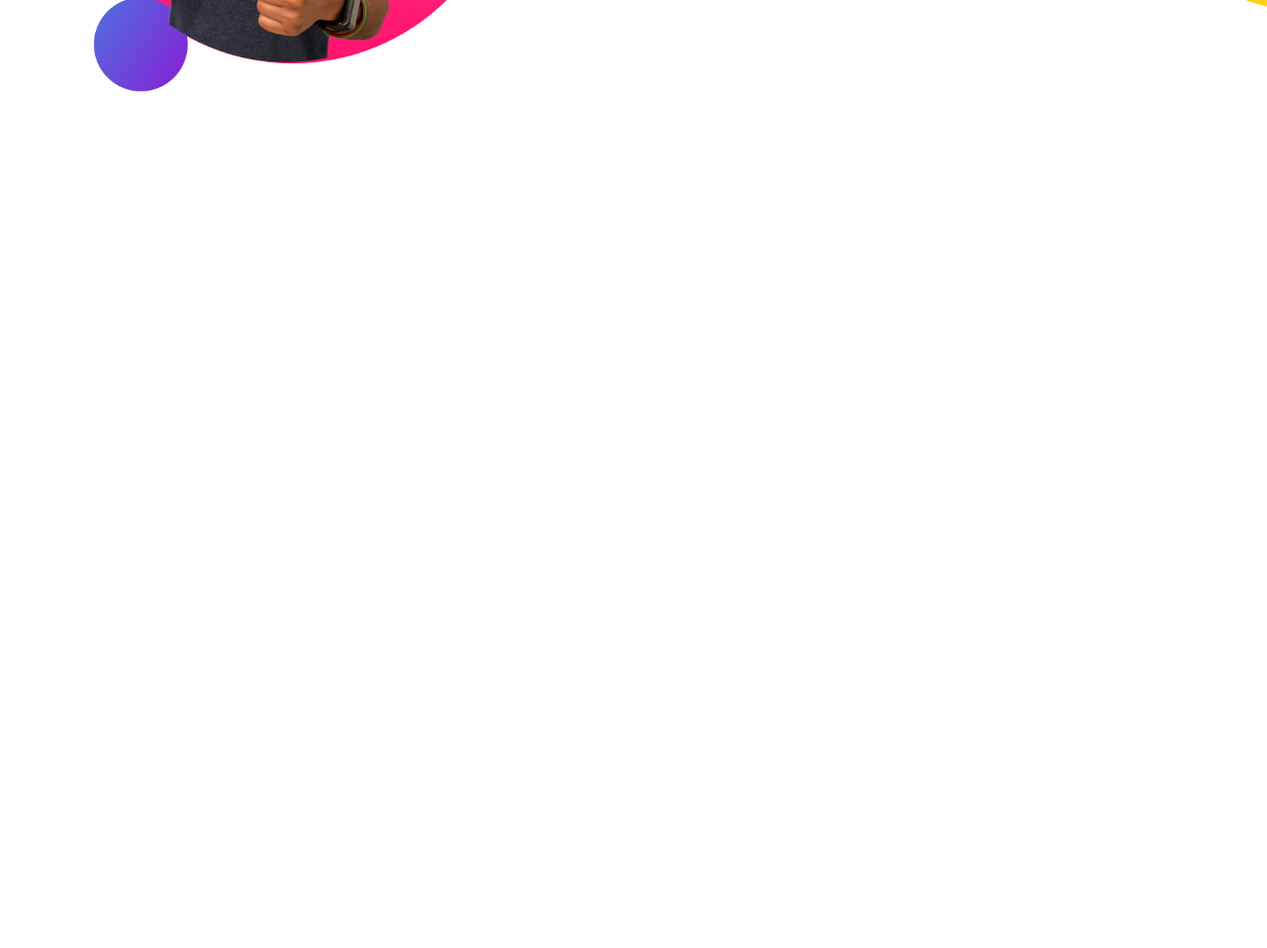
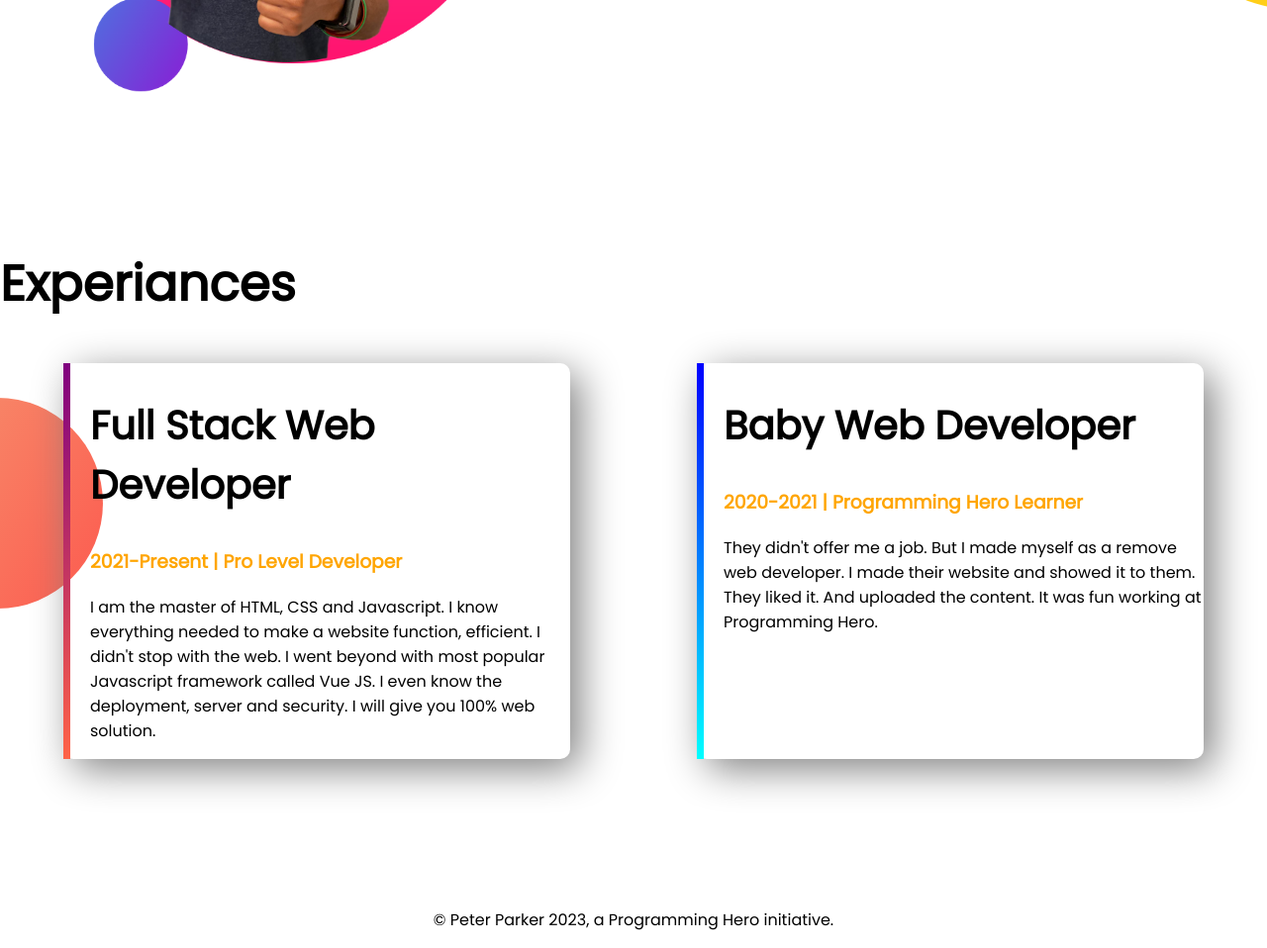
Before and after one commit to dvlprtanvir/developer-portfolio, a plain HTML site: page index.html in a window 1280 px wide. Shown: the part 1024-1982 px from the top of the page at 99% size. Before the commit the page ends 1274 px from the top, so only its background shows below. Drawn offline with Linux system fonts and the light colour scheme.

Commit message:
all done

```diff
--- a/index.html
+++ b/index.html
@@ -13,7 +13,7 @@
 </head>
 
 <body>
-    <section class="top-banner">
+    <section class="top-banner flexible-container">
         <div class="half-width">
             <h1>Welcome To</h1>
             <h1> <span class="orange-color">Tanvir Hassan </span> World!!! </h1>
@@ -29,7 +29,7 @@
             <img src="images/tan-bg.png" alt="">
         </div>
     </section>
-    <section class="dream-big">
+    <section class="dream-big flexible-container">
         <div class="half-width">
             <img src="images/jhankar2.png" alt="">
         </div>
@@ -41,7 +41,30 @@
             <a class="link-button" target="_blank" href="https://github.com/dvlprtanvir">Download Resume</a>
         </div>
     </section>
+    <section class="experience-area">
+        <h1>Experiances</h1>
 
+        <div class="flexible-container">
+            <div id="full-web-dev-exp" class="experience-item">
+                <h2>Full Stack Web Developer</h2>
+                <h3 class="orange-color">2021-Present | Pro Level Developer</h3>
+                <p>I am the master of HTML, CSS and Javascript. I know everything needed to make a website function,
+                    efficient. I didn't stop with the web. I went beyond with most popular Javascript framework called Vue
+                    JS. I even know the deployment, server and security. I will give you 100% web solution.</p>
+            </div>
+            <div id="baby-web-dev-exp" class="experience-item">
+                <h2>Baby Web Developer</h2>
+                <h3 class="orange-color">2020-2021 | Programming Hero Learner</h3>
+                <p>They didn't offer me a job. But I made myself as a remove web developer. I made their website and showed
+                    it to them. They liked it. And uploaded the content. It was fun working at Programming Hero.
+
+                </p>
+            </div>
+        </div>
+    </section>
+    <footer>
+        <p>© Peter Parker 2023, a Programming Hero initiative.</p>
+    </footer>
 
 </body>
 
--- a/style.css
+++ b/style.css
@@ -5,10 +5,13 @@ body{
 h1{
     font-size: 50px;
 }
+h2{
+    font-size: 40px;
+}
 .orange-color{
     color: orange;
 }
-section{
+.flexible-container{
     display: flex;
     margin-bottom: 150px;
 }
@@ -36,3 +39,30 @@ section{
     background-repeat: no-repeat;
     background-position: right;
 }
+.experience-area{
+    background-image: url(images/exp-bg.png);
+    background-repeat: no-repeat;
+    background-position: left;
+}
+.experience-item{
+    width: 40%;
+    margin-left: 5%;
+    margin-right: 5%;
+    padding-left: 20px;
+    border-radius: 10px;
+    box-shadow: 10px 10px 40px grey;
+    border-left: 10px solid;
+}
+#baby-web-dev-exp{
+    border-left: 7px solid;
+    border-image: linear-gradient(blue,cyan);
+    border-image-slice: 1;
+}
+#full-web-dev-exp{
+    border-left: 7px solid;
+    border-image: linear-gradient(purple,tomato);
+    border-image-slice: 1;
+}
+footer p {
+    text-align: center;
+}
```
Also changed, not shown: 4 other files.
